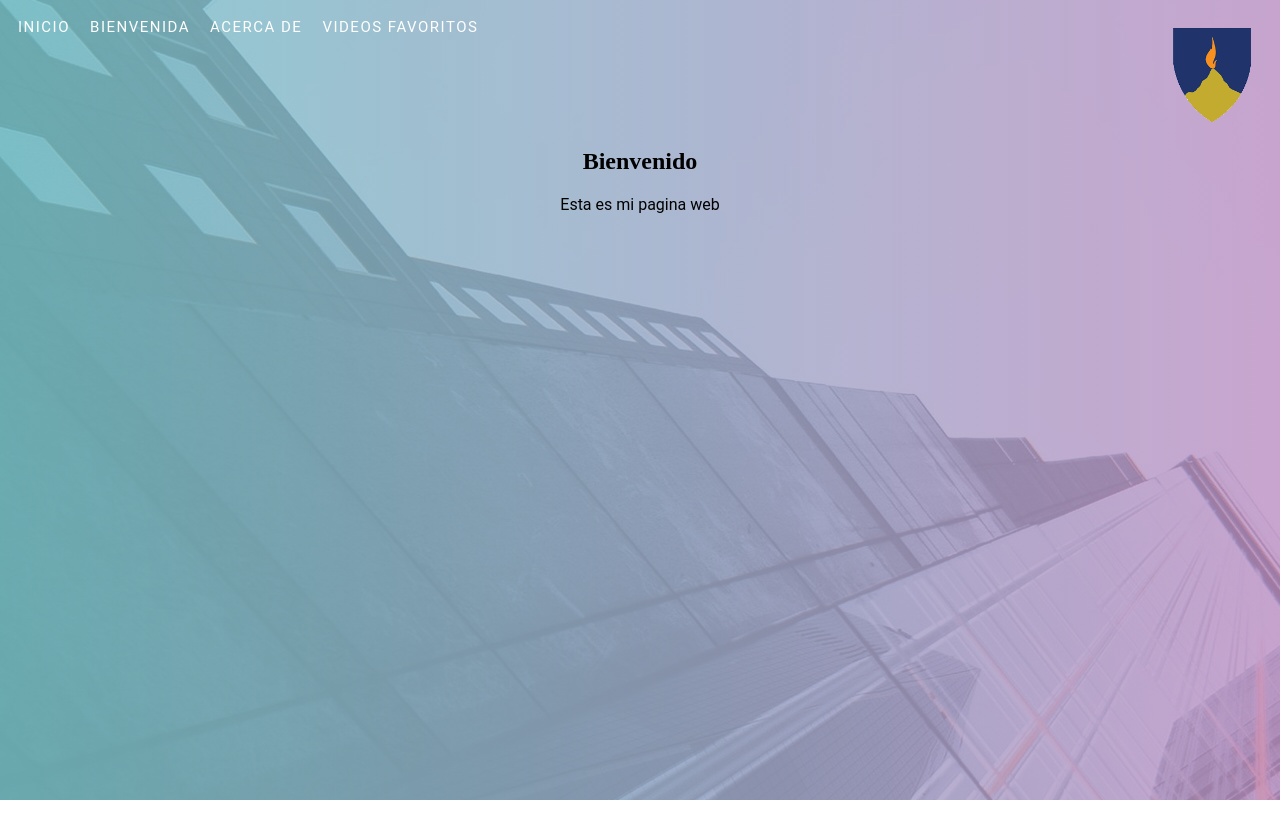
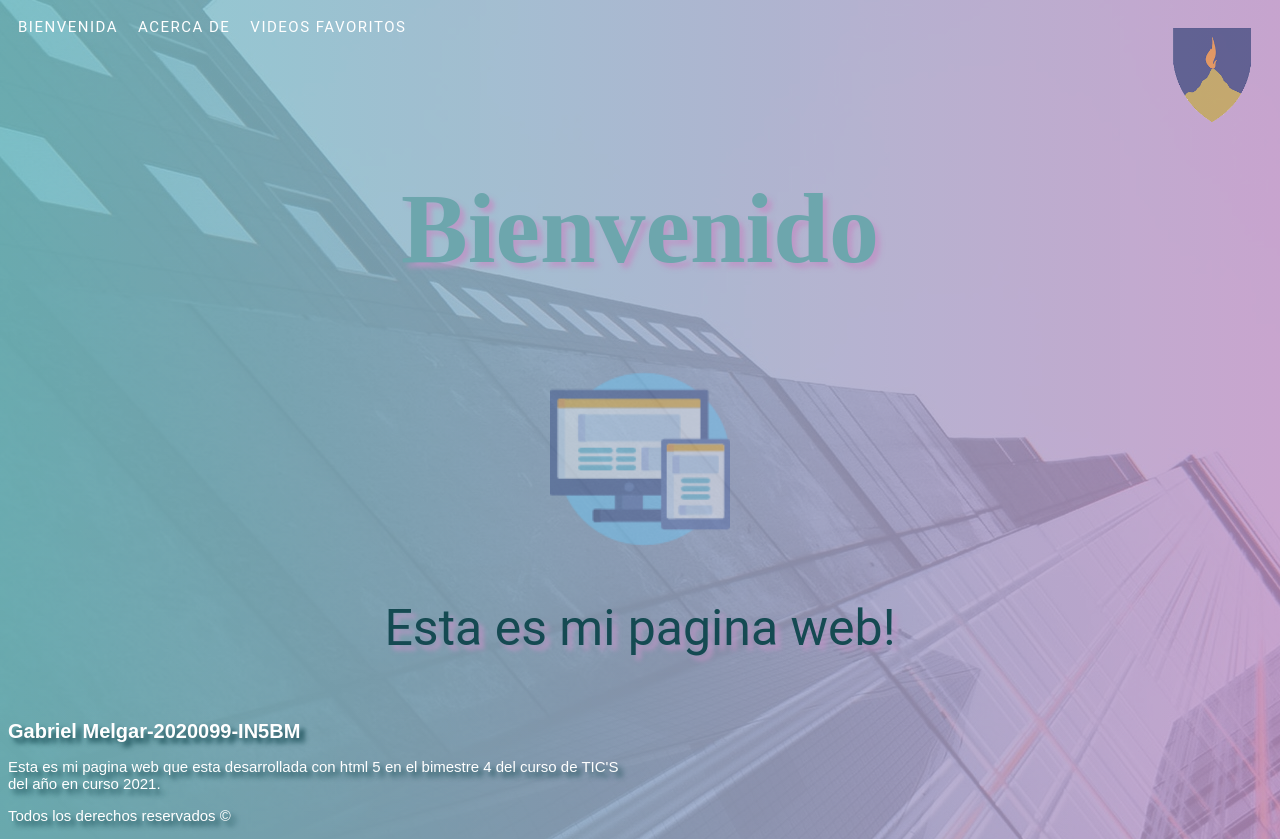
Before and after one commit to gmelgar2020099/in5bm_sitio_web_kinal, a plain HTML site: page index.html in a window 1280 px wide. Before the commit the page ends 800 px from the top, so only its background shows below. Drawn offline with Linux system fonts and the light colour scheme; files whose address does not match are found by name.

Commit message:
Se ha modificado el menu en la biografia

```diff
--- a/assets/css/estilo.css
+++ b/assets/css/estilo.css
@@ -73,15 +73,41 @@ section{
 	padding-top: 80px;
 }
 section h1{
-	padding-top: 40px;
+	color: #6DA6AD;
+	text-shadow: 5px 5px 5px #be93c5d3;
+	font-size: 100px;
 	position: relative;
 }
 section p{
+	color: #154a52;
+	text-shadow: 5px 5px 5px #be93c5d3;
+	font-size: 50px;
 	align-items: center;
 	position: relative;
 	font-family: 'Roboto';
-	color: #000000;
 }
-#imagen1{
+#imagenEncabezado{
+	opacity: 0.6;
+    filter: alpha(opacity=60);
 	height: 120px;
 }
+
+#imagenCentro{
+	height: 180px;
+	opacity: 0.4;
+    filter: alpha(opacity=40);
+}
+
+footer{
+	position: absolute;
+	text-align: right;
+	text-shadow: 5px 5px 5px #154a52;
+	font-family: "Arial";
+	text-align: left;
+	padding-top:0px;
+	color: white;
+	font-size: 10px;
+}
+footer p{
+	font-size: 15px;
+}
--- /dev/null
+++ b/assets/css/estiloBiografia.css
@@ -0,0 +1,68 @@
+#menu ul {
+	list-style:none;
+	margin:0;
+	padding:0;
+   }
+
+   body{
+    background: #0099F7;
+	background: -webkit-linear-gradient(to right, #f11612c5, #0098f7bd), url("../images/fondoBiografia.jpg");
+	background: linear-gradient(to right, #f11612c5, #0098f7bd), url("../images/fondoBiografia.jpg");
+
+
+    }
+   #menu ul a {
+	display:block;
+	color:rgb(255, 255, 255);
+	text-decoration:none;
+	font-weight:400;
+	font-size:15px;
+	padding:10px;
+	font-family:"Roboto"	;
+	text-transform:uppercase;
+	letter-spacing:1.5px;
+   }
+
+   #menu ul li {
+	position:relative;
+	float:left;
+	margin:0;
+	padding:0;
+   }
+
+
+   #menu ul li:hover {
+	background:#0098f7bd;
+   }
+
+#menu ul ul {
+	display:none;
+	position:absolute;
+	top:100%;
+	left:0;
+	background:#f11612c5;
+	padding:0;
+   }
+
+
+   #menu ul ul li {
+	float:none;
+	width:150px
+   }
+
+
+   #menu ul ul a {
+	line-height:120%;
+	padding:10px 15px;
+   }
+
+
+   #menu ul li:hover > ul {
+	display:block;
+   }
+
+   section H1{
+	   text-align: center;
+	  padding-top: 300px;
+	   position: relative;
+   }
--- a/index.html
+++ b/index.html
@@ -9,19 +9,14 @@
 	<nav id="menu">
 		<ul>
 			<img id="imagenEncabezado" src="assets/Images/fondo.png" align="right">
-		 <li><a href="#">Inicio</a>
-			<ul>
-				<li><a href="#">Página Inicio</a></li>
-			</ul>
-		</li>
 		<li><a href="#">Bienvenida</a>
 			<ul>
-				<li><a href="#">Página bienvenida</a></li>
+				<li><a href="#" id="pagina actuual">Página de bienvenida</a></li>
 			</ul>
 		</li>
 		 <li><a href="#">Acerca de</a>
 			 <ul>
-				 <li><a href="#">Biografía</a></li>
+				 <li><a href="assets/html/biografia.html">Biografía</a></li>
 			 </ul>
 		 </li>
 
@@ -34,7 +29,15 @@
 		</nav>
 		<section >
 			<h1>Bienvenido</h1>
-			<p>Esta es mi pagina web</p>
+			<img id="imagenCentro" src="assets/Images/imagenSection.png" align="center">
+			<p>Esta es mi pagina web!</p>
 		</section>
+		<footer>
+			<h1>Gabriel Melgar-2020099-IN5BM</h1>
+			<p> Esta es mi pagina web que esta desarrollada con html 5 en el bimestre 4 del curso de TIC'S <br>
+				del año en curso 2021.
+			</p>
+			<p>Todos los derechos reservados &copy;</p>
+		</footer>
 </body>
 </html>
```
Also changed, not shown: assets/html/biografia.html (added, +40 -0 lines), assets/Images/fondoBiografia.jpg (added).
